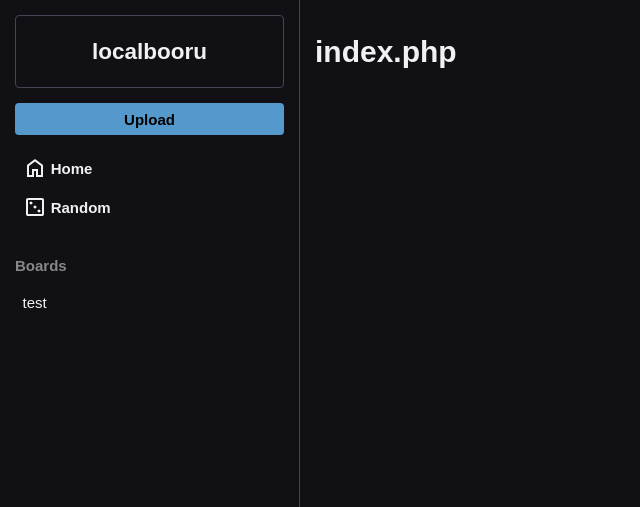
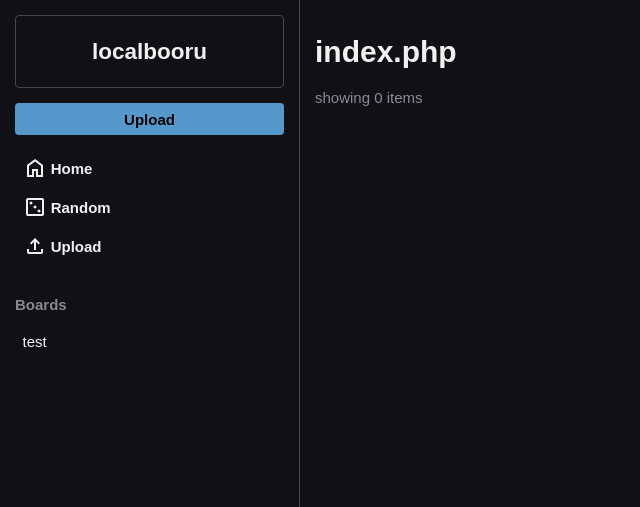
Before and after one commit to lucoalove/localbooru, a PHP site: page /index.php in a window 1280 px wide. Shown: the top 507 px of the page, without its empty margins (0-640 px from the left). Run offline with PHP 8.4, Linux system fonts and the light colour scheme.

Commit message:
Update index.php

```diff
--- a/index.php
+++ b/index.php
@@ -58,6 +58,10 @@
 				?>">
 					<svg xmlns="http://www.w3.org/2000/svg" height="24px" viewBox="0 -960 960 960" width="24px" fill="#f1f1f1"><path d="M640-260q25 0 42.5-17.5T700-320q0-25-17.5-42.5T640-380q-25 0-42.5 17.5T580-320q0 25 17.5 42.5T640-260ZM480-420q25 0 42.5-17.5T540-480q0-25-17.5-42.5T480-540q-25 0-42.5 17.5T420-480q0 25 17.5 42.5T480-420ZM320-580q25 0 42.5-17.5T380-640q0-25-17.5-42.5T320-700q-25 0-42.5 17.5T260-640q0 25 17.5 42.5T320-580ZM200-120q-33 0-56.5-23.5T120-200v-560q0-33 23.5-56.5T200-840h560q33 0 56.5 23.5T840-760v560q0 33-23.5 56.5T760-120H200Zm0-80h560v-560H200v560Zm0-560v560-560Z"/></svg>
 					Random
+				</a>
+				<a href="/">
+					<svg xmlns="http://www.w3.org/2000/svg" height="24px" viewBox="0 -960 960 960" width="24px" fill="#f1f1f1"><path d="M440-320v-326L336-542l-56-58 200-200 200 200-56 58-104-104v326h-80ZM240-160q-33 0-56.5-23.5T160-240v-120h80v120h480v-120h80v120q0 33-23.5 56.5T720-160H240Z"/></svg>
+					Upload
 				</a>
 			</div>
 			<br>
@@ -120,6 +124,8 @@
 
 				echo "<h1>$uri_elements[1]</h1>";
 
+				echo "<p style='color: #889;'>showing " . count(glob("./boards/$uri_elements[1]/*")) . " items</p>";
+
 				addBoardItems($uri_elements[1]);
 
 			} else {
@@ -140,7 +146,7 @@
 				}
 
 				echo "<h1>" . ucwords(str_replace("_", " ", substr($uri_elements[2], 0, strpos($uri_elements[2], ".")))) . "</h1>";
-				echo "<p style='color: #445;'>$uri_elements[1]/$uri_elements[2]</p>";
+				echo "<p style='color: #889;'>$uri_elements[1]/$uri_elements[2]</p>";
 			}
 		?>
 	</main>
```
